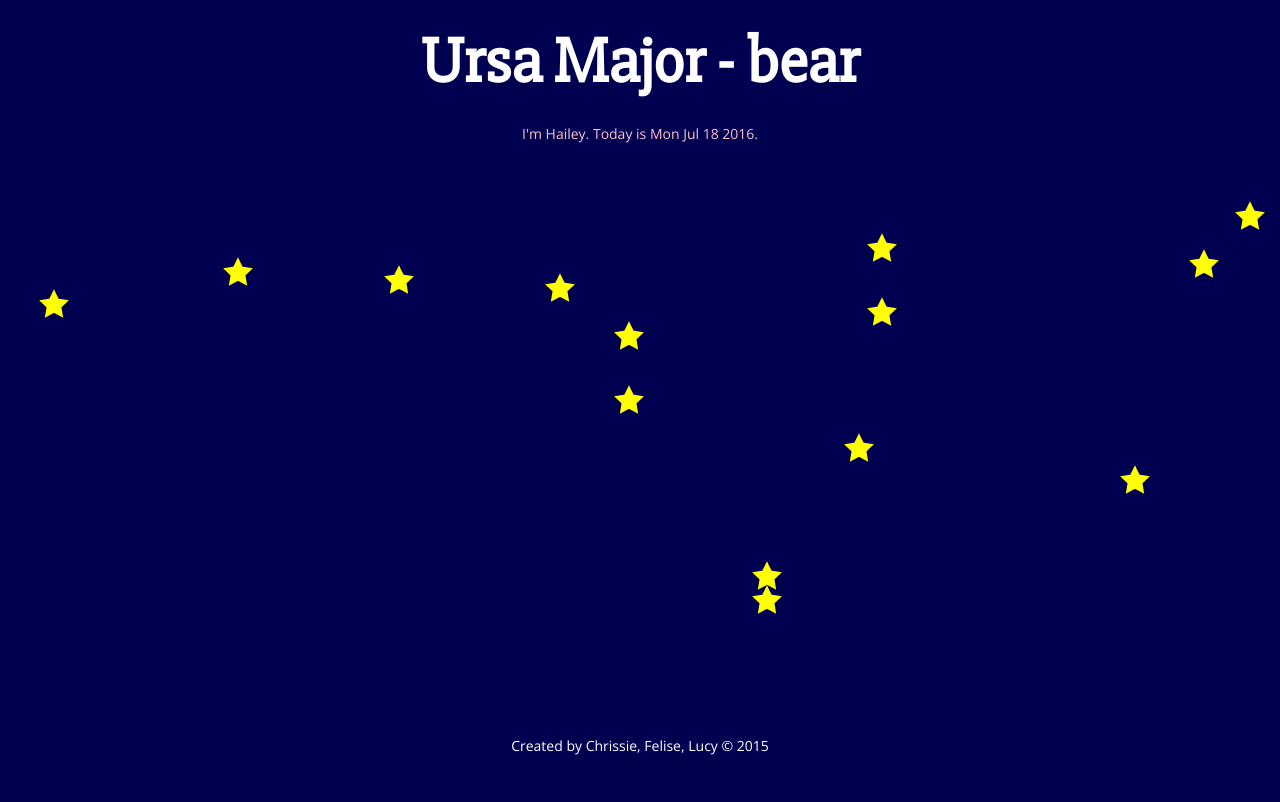
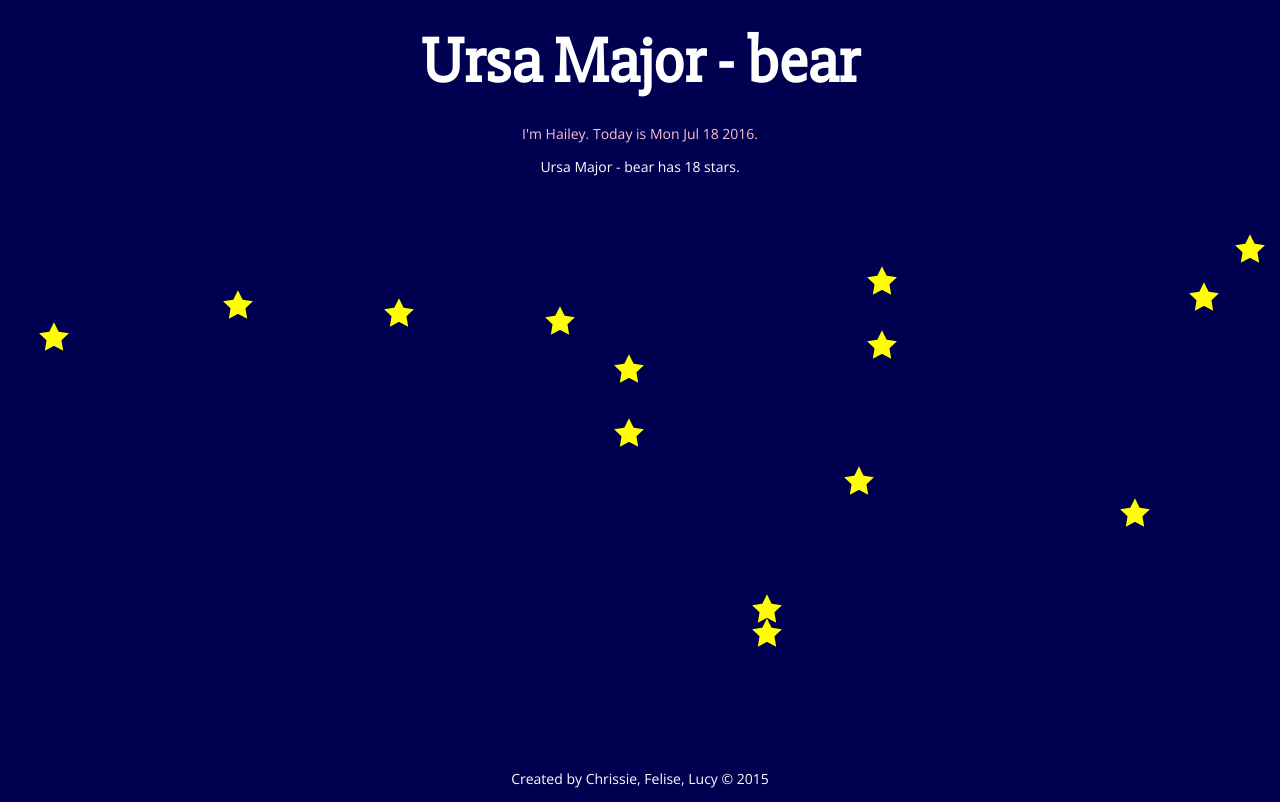
Before and after one commit to Lucy-Qingya-Wu/constellations, a plain HTML site: page index.html in a window 1280 px wide. Shown: the top 802 px of the page. Drawn offline with nearby package versions, Linux system fonts and the light colour scheme.

Commit message:
Added more stuffs.

```diff
--- a/index.html
+++ b/index.html
@@ -18,6 +18,8 @@
 
     <p id="description">Tell me something interesting about your constellation =)</p>
 
+    <p id="how-many-stars"></p>
+
     <canvas id="canvas"></canvas>
 
     <footer>
--- a/scripts/your_code.js
+++ b/scripts/your_code.js
@@ -1,5 +1,7 @@
 var description = document.getElementById("description");
+var howManyStars = document.getElementById("how-many-stars");
 var date = new Date().toDateString()
 
 description.innerHTML = "I'm Hailey. Today is " + date + "."
 description.style.color = "pink"
+howManyStars.innerHTML = stars["name"] + " has " + stars["stars"].length + " stars."
```
